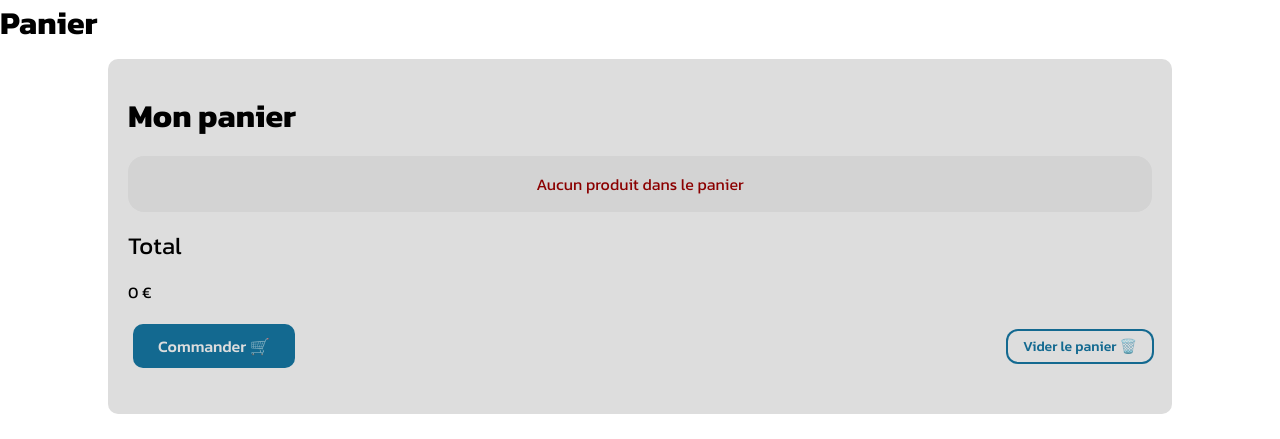
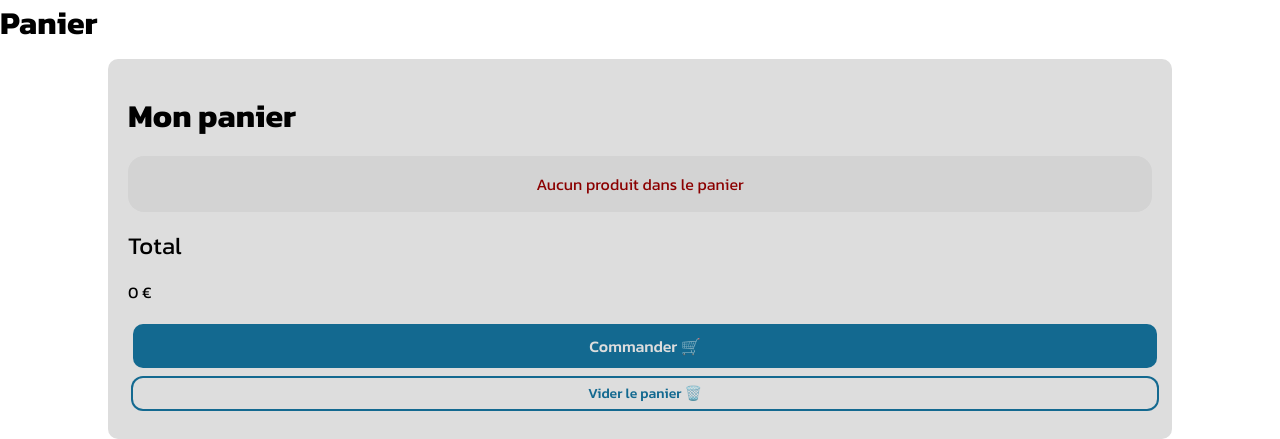
Before and after one commit to Triominos-Pizza/website, a PHP site: page /tests/test-session.php?viderPanier in a window 1280 px wide. Shown: the part 1303-1742 px from the top of the page. Before the commit the page ends 1717 px from the top, so only its background shows below. Run offline with PHP 8.4, Linux system fonts and the light colour scheme; data that the repository does not hold is empty; some libraries are stand-ins or nearby versions.

Commit message:
Update panier.css and order.css

```diff
--- a/css/components/panier.css
+++ b/css/components/panier.css
@@ -2,11 +2,17 @@
     background-color: #ddd;
     color: #000;
 
+    width: 450px;
+    height: fit-content;
+
     padding-inline: 20px;
     padding-block: 20px;
-    width: 400px;
     border-radius: 10px;
     margin-left: 20px;
+}
+
+.panier form {
+    margin-block-end: 0;
 }
 
 @media screen and (max-width: 1000px) {
@@ -28,12 +34,17 @@
     flex-direction: row;
     justify-content: space-between;
     align-items: top;
-    margin-bottom: 10px;
+    margin-bottom: 20px;
+}
+
+.panier ul li.panier-produit:is(:last-child) {
+    margin-bottom: 0;
 }
 
 .panier ul li.panier-produit .panier-produit-image img {
     width: 75px;
     border-radius: 10px;
+    box-shadow: -2px 2px 3px 1px #bbb;
 }
 
 .panier ul li.panier-produit .panier-produit-infos {
@@ -50,18 +61,19 @@
     font-weight: 500;
 }
 
-.panier ul li.panier-produit {
-    display: flex;
-    flex-direction: row;
-    justify-content: space-between;
-    align-items: top;
-    margin-bottom: 10px;
-}
-
 .panier ul li.panier-produit a {
     text-decoration: none;
     color: #fff;
     font-size: 1.2rem;
+}
+
+
+.panier .panier-actions form {
+    width: 100%;
+}
+
+.panier .panier-actions input {
+    width: 95%;
 }
 
 .panier .panier-actions {
@@ -69,5 +81,26 @@
     flex-direction: row;
     justify-content: space-between;
     align-items: center;
+    flex-wrap: nowrap;
     margin-top: 20px;
 }
+
+@media (min-width: 1000px) {
+    .panier .panier-actions input {
+        width: 100%;
+    }
+
+    .panier .panier-actions {
+        flex-wrap: wrap;
+    }
+}
+
+@media (max-width: 500px) {
+    .panier .panier-actions input {
+        width: 100%;
+    }
+
+    .panier .panier-actions {
+        flex-wrap: wrap;
+    }
+}
--- a/css/pages/order.css
+++ b/css/pages/order.css
@@ -55,7 +55,6 @@ div.products-grid {
 .product.produitdumoment {
     border: solid 1px #cc213c;
     background-color: #feeeee;
-    height: 1em;
     margin-block: auto;
 }
 
```
